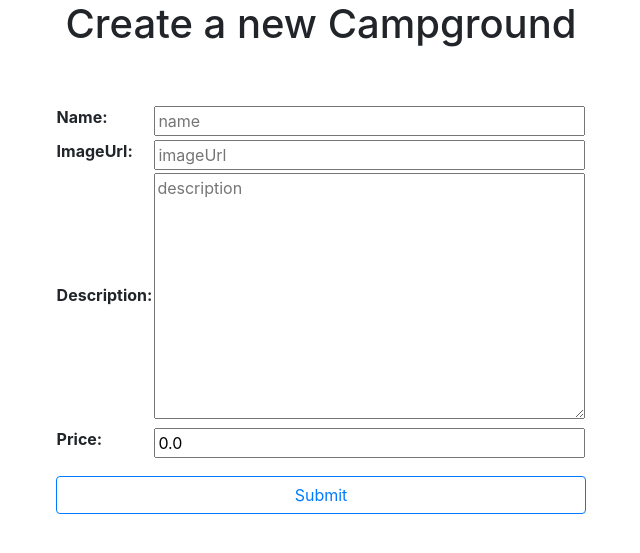
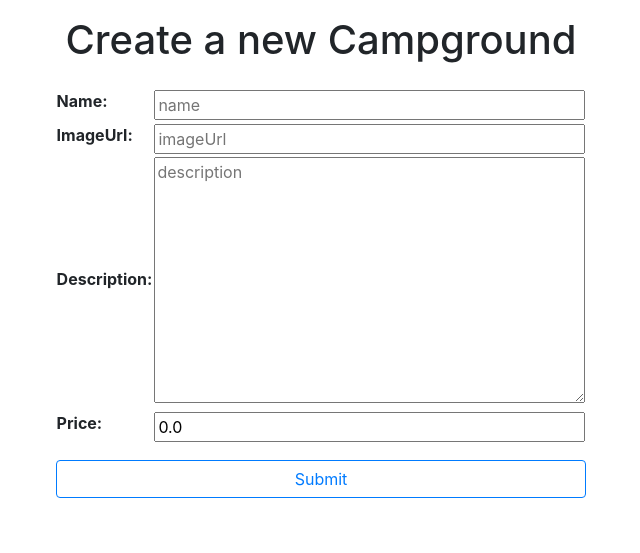
Before and after one commit to vtannguyen/DjangoWebApp, a Django app: page /yelpCamp/campgrounds/new in a window 1280 px wide. Shown: the part 56-609 px from the top of the page, without its empty margins (319-959 px from the left). Run offline with Django 3.2, Linux system fonts and the light colour scheme; the visitor is signed in with stand-in values (Sample User, id 1); some libraries are stand-ins or nearby versions.

Commit message:
- Improve UI campground and comment creation page

```diff
--- a/yelpCamp/templates/yelpCamp/campgroundsNew.html
+++ b/yelpCamp/templates/yelpCamp/campgroundsNew.html
@@ -2,9 +2,9 @@
 
 {% block content %}
 <div class="container d-flex flex-column justify-content-center align-items-center">
-    <h1>Create a new Campground</h1>
+    <h1 class="mt-3">Create a new Campground</h1>
 
-    <form action="{% url 'yelpCamp:campgrounds' %}" method="POST" class="d-flex flex-column align-items-center mt-5">
+    <form action="{% url 'yelpCamp:campgrounds' %}" method="POST" class="d-flex flex-column align-items-center mt-3">
         {% csrf_token %}
         <div class="form-group">
             <table>
--- a/yelpCamp/templates/yelpCamp/commentsNew.html
+++ b/yelpCamp/templates/yelpCamp/commentsNew.html
@@ -2,9 +2,9 @@
 
 {% block content %}
 <div class="container d-flex flex-column justify-content-center align-items-center">
-    <h1>Add new comment to {{ campgroundName }}</h1>
+    <h1 class="mt-3">Add new comment to {{ campgroundName }}</h1>
 
-    <form action="{% url 'yelpCamp:comments' campground_id %}" method="POST" class="d-flex flex-column align-items-center mt-5">
+    <form action="{% url 'yelpCamp:comments' campground_id %}" method="POST" class="d-flex flex-column align-items-center mt-3">
         {% csrf_token %}
         <div class="form-group">
             <table>
```
